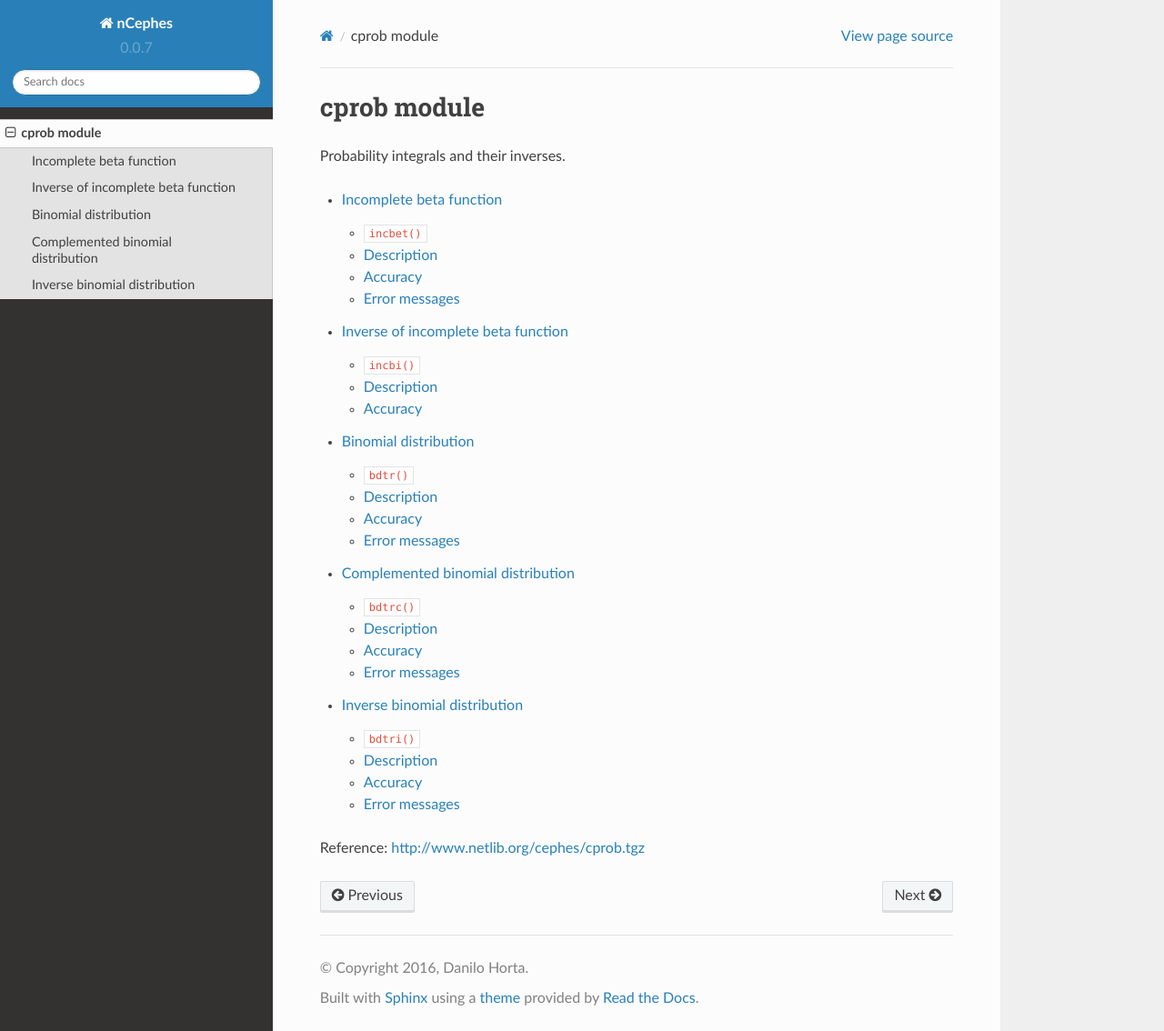
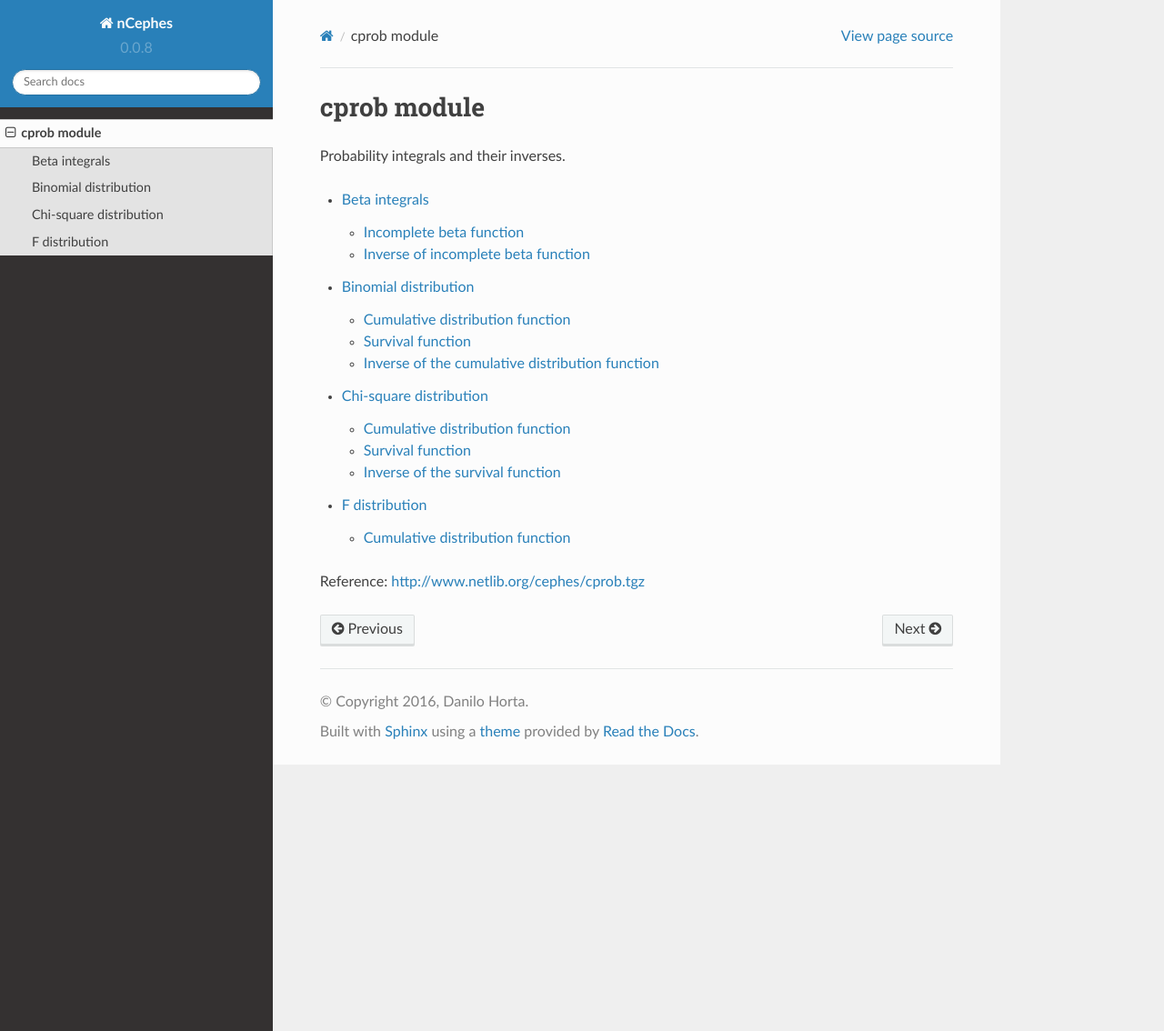
Before and after one commit to limix/ncephes, a Sphinx documentation site: the page built from doc/cprob/index.rst, in a window 1280 px wide and 1134 px high. Shown: the whole window at 91% size. Built offline with Sphinx 7.4.7 and the Read the Docs theme 2.0.0, drawn with Linux system fonts in a browser that asks for light colours.

```diff
--- a/doc/conf.py
+++ b/doc/conf.py
@@ -63,9 +63,9 @@ author = u'Danilo Horta'
 # built documents.
 #
 # The short X.Y version.
-version = u'0.0.7'
+version = u'0.0.8'
 # The full version, including alpha/beta/rc tags.
-release = u'0.0.7'
+release = u'0.0.8.dev1'
 
 # The language for content autogenerated by Sphinx. Refer to documentation
 # for a list of supported languages.
--- a/doc/cprob/bdtr.rst
+++ b/doc/cprob/binomial/bdtr.rst
@@ -1,5 +1,5 @@
-Binomial distribution
-=====================
+Cumulative distribution function
+================================
 .. py:function:: bdtr(k, n, p)
 
     Returns the sum of the terms 0 through k of the Binomial
--- a/doc/cprob/bdtrc.rst
+++ b/doc/cprob/binomial/bdtrc.rst
@@ -1,5 +1,5 @@
-Complemented binomial distribution
-==================================
+Survival function
+=================
 .. py:function:: bdtrc(k, n, p)
 
     Returns the sum of the terms k + 1 through n of the Binomial
--- a/doc/cprob/bdtri.rst
+++ b/doc/cprob/binomial/bdtri.rst
@@ -1,5 +1,5 @@
-Inverse binomial distribution
-=============================
+Inverse of the cumulative distribution function
+===============================================
 .. py:function:: bdtri(k, n, y)
 
     Finds the event probability p such that the sum of the
--- /dev/null
+++ b/doc/cprob/binomial/index.rst
@@ -0,0 +1,9 @@
+Binomial distribution
+=====================
+
+.. toctree::
+   :maxdepth: 2
+
+   bdtr
+   bdtrc
+   bdtri
--- /dev/null
+++ b/doc/cprob/chisq/index.rst
@@ -0,0 +1,9 @@
+Chi-square distribution
+=======================
+
+.. toctree::
+   :maxdepth: 2
+
+   chdtr
+   chdtrc
+   chdtri
--- a/doc/cprob.rst
+++ b/doc/cprob/index.rst
@@ -6,10 +6,9 @@ Probability integrals and their inverses.
 .. toctree::
    :maxdepth: 2
 
-   cprob/incbet
-   cprob/incbi
-   cprob/bdtr
-   cprob/bdtrc
-   cprob/bdtri
+   beta/index
+   binomial/index
+   chisq/index
+   fdist/index
 
 Reference: http://www.netlib.org/cephes/cprob.tgz
--- a/doc/index.rst
+++ b/doc/index.rst
@@ -9,7 +9,7 @@ nCephes's documentation
 .. toctree::
    :maxdepth: 2
 
-   cprob
+   cprob/index
 
 Indices and tables
 ==================
--- a/setup.py
+++ b/setup.py
@@ -4,7 +4,7 @@ from setuptools import setup
 from setuptools import find_packages
 
 pkg_name = 'ncephes'
-version = '0.0.8.dev0'
+version = '0.0.8.dev1'
 
 def get_test_suite():
     from unittest import TestLoader
```
Also changed, not shown: doc/cprob/beta/index.rst (added, +10 -0 lines), doc/cprob/chisq/chdtr.rst (added, +38 -0 lines), doc/cprob/chisq/chdtrc.rst (added, +35 -0 lines), doc/cprob/chisq/chdtri.rst (added, +36 -0 lines), doc/cprob/fdist/fdtr.rst (added, +58 -0 lines), doc/cprob/fdist/index.rst (added, +9 -0 lines), doc/cprob/beta/incbet.rst (renamed from doc/cprob/incbet.rst), doc/cprob/beta/incbi.rst (renamed from doc/cprob/incbi.rst), doc/cprob/fdist/fdtrc.rst (added), doc/cprob/fdist/fdtri.rst (added).
